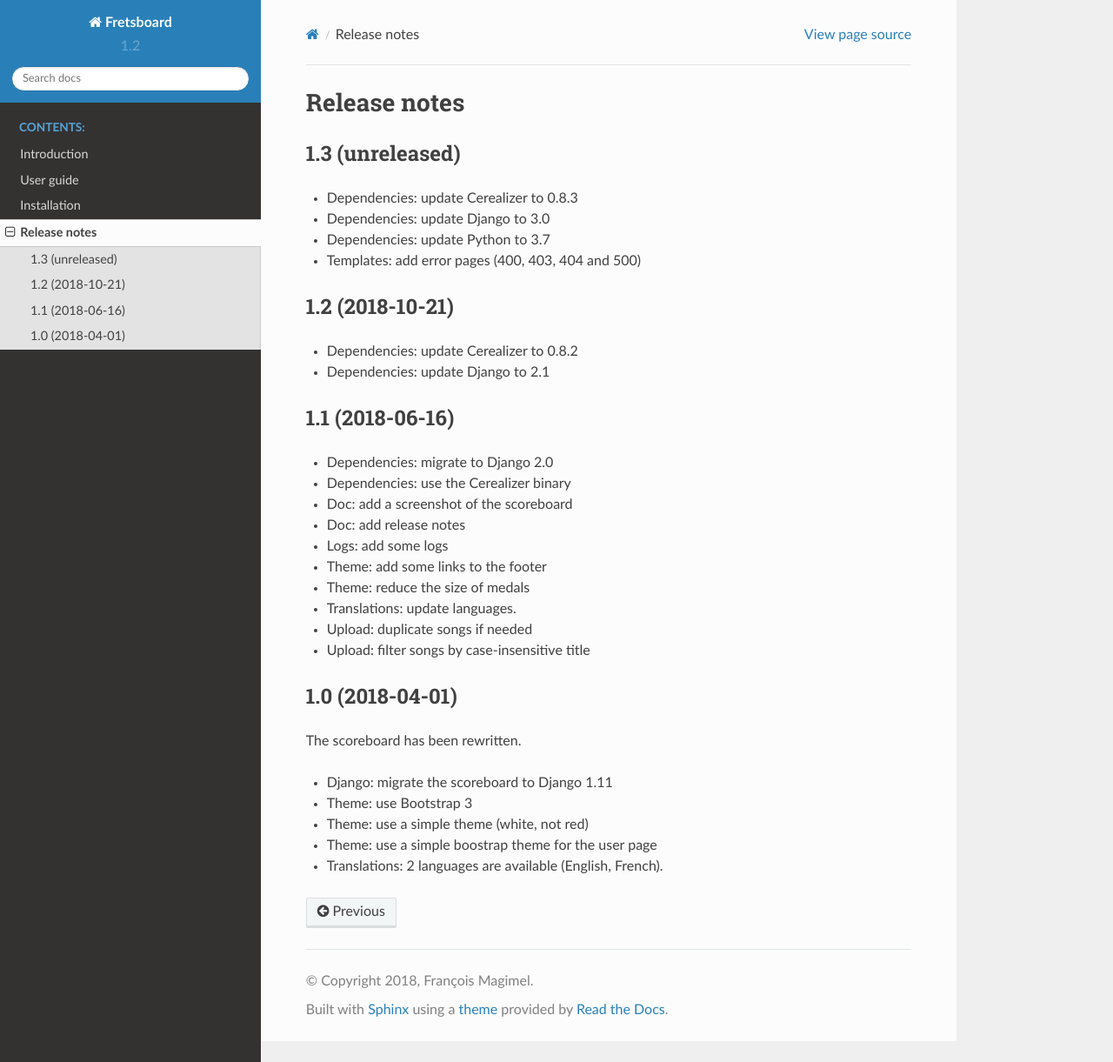
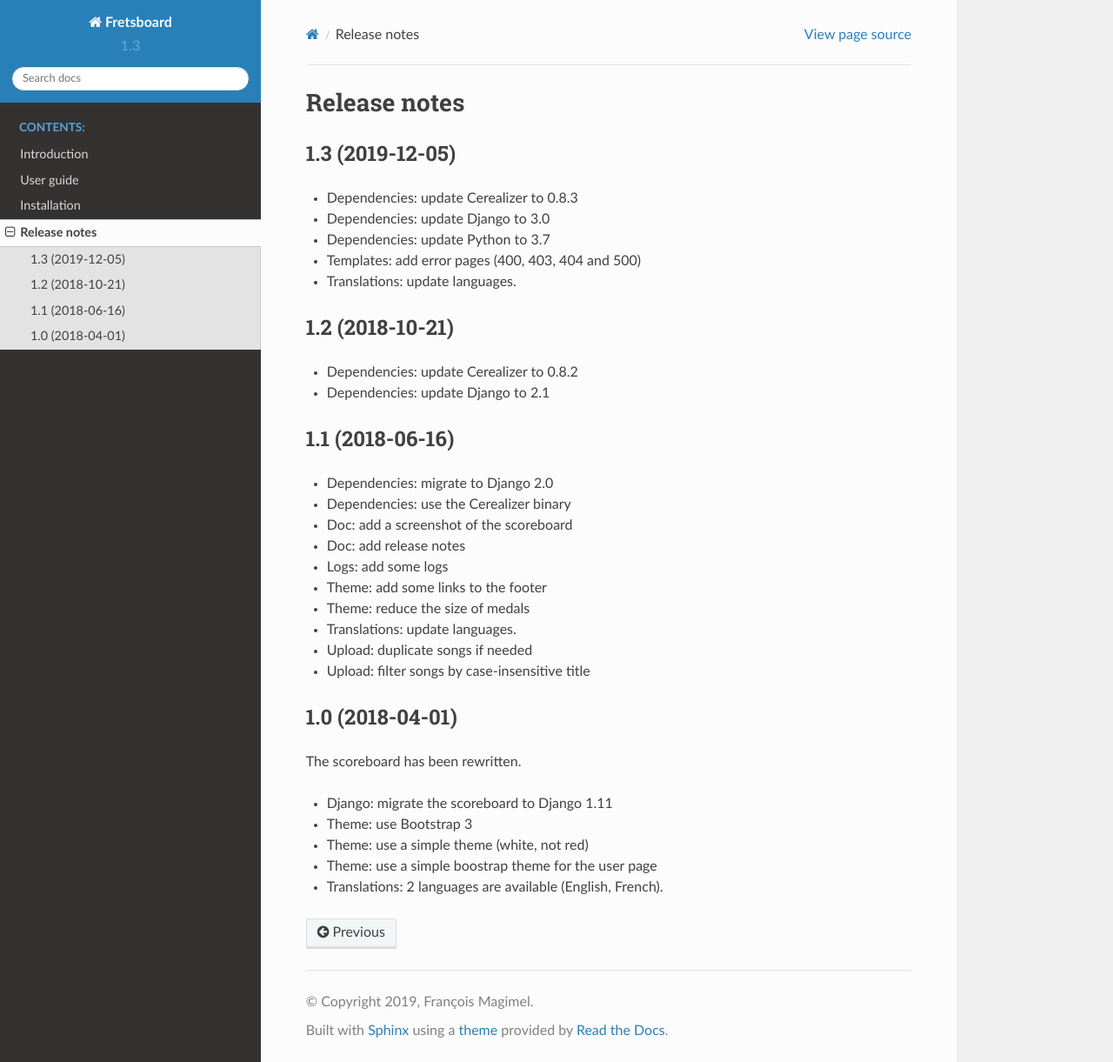
Before and after one commit to Linkid/fretsboard, a Sphinx documentation site: the page built from docs/source/releasenotes.rst, in a window 1280 px wide and 1221 px high. Shown: the whole window at 87% size. Built offline with Sphinx 7.4.7 and the Read the Docs theme 2.0.0, drawn with Linux system fonts in a browser that asks for light colours.

Commit message:
Release: update the version from v1.2 to v1.3

```diff
--- a/CHANGELOG.md
+++ b/CHANGELOG.md
@@ -1,13 +1,14 @@
 Release notes
 =============
 
-1.3 (unreleased)
+1.3 (2019-12-05)
 ----------------
 
 - Dependencies: update Cerealizer to 0.8.3
 - Dependencies: update Django to 3.0
 - Dependencies: update Python to 3.7
 - Templates: add error pages (400, 403, 404 and 500)
+- Translations: update languages.
 
 
 1.2 (2018-10-21)
--- a/docs/source/conf.py
+++ b/docs/source/conf.py
@@ -49,7 +49,7 @@ master_doc = 'index'
 
 # General information about the project.
 project = 'Fretsboard'
-copyright = '2018, François Magimel'
+copyright = '2019, François Magimel'
 author = 'François Magimel'
 
 # The version info for the project you're documenting, acts as replacement for
@@ -57,9 +57,9 @@ author = 'François Magimel'
 # built documents.
 #
 # The short X.Y version.
-version = '1.2'
+version = '1.3'
 # The full version, including alpha/beta/rc tags.
-release = '1.2'
+release = '1.3'
 
 # The language for content autogenerated by Sphinx. Refer to documentation
 # for a list of supported languages.
--- a/setup.py
+++ b/setup.py
@@ -3,7 +3,7 @@
 from setuptools import setup
 
 
-version = "1.2"
+version = "1.3"
 
 setup(
     name="fretsboard",
```
Also changed, not shown: 3 other files.
